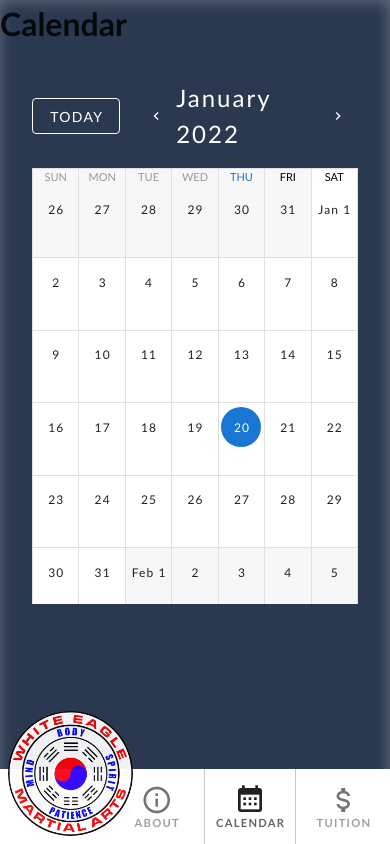
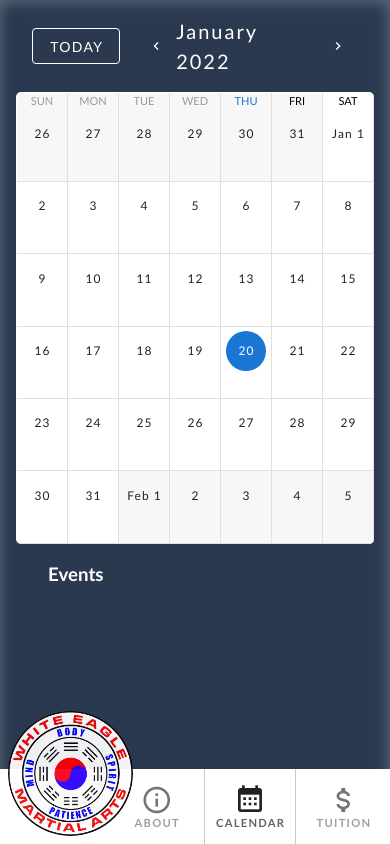
Before and after one commit to dandonahue19/WhiteEagle, a Vue app in the folder ui/: page /calendar in a window 390 px wide. Built offline with nearby package versions, Linux system fonts and the light colour scheme; no server answers.

Commit message:
calendar styling

```diff
--- a/ui/src/views/Calendar.vue
+++ b/ui/src/views/Calendar.vue
@@ -1,6 +1,5 @@
 <template>
   <div class="calendar">
-    <h1 class="header">Calendar</h1>
     <div class="calendarWrapper">
       <div class="options">
         <v-btn  outlined class="mr-4" @click="setToday">
@@ -27,6 +26,9 @@
           @change="calendarChange"
           color="primary"
         ></v-calendar>
+      <div class="events">
+        <h3>Events</h3>
+      </div>
     </div>
   </div>
 </template>
@@ -154,6 +156,34 @@ export default {
         font-size: 1.5rem;
       }
     }
+    .events{
+      padding: 1rem;
+      h3{
+        color: white;
+        padding: 0 1rem;
+      }
+    }
+  }
+}
+@media(max-width: 1000px){
+  .calendar{
+    max-height: unset;
+    .calendarWrapper{
+      margin: 0 1rem;
+      padding-top:1rem;
+      .options{
+        padding: 0 1rem;
+        p{
+          font-size: 1.25rem;
+        }
+      }
+      .v-calendar{
+        height: 80%;
+        border-radius: 5px;
+        overflow: hidden;
+        border-color: transparent;
+      }
+    }
   }
 }
 </style>
```
